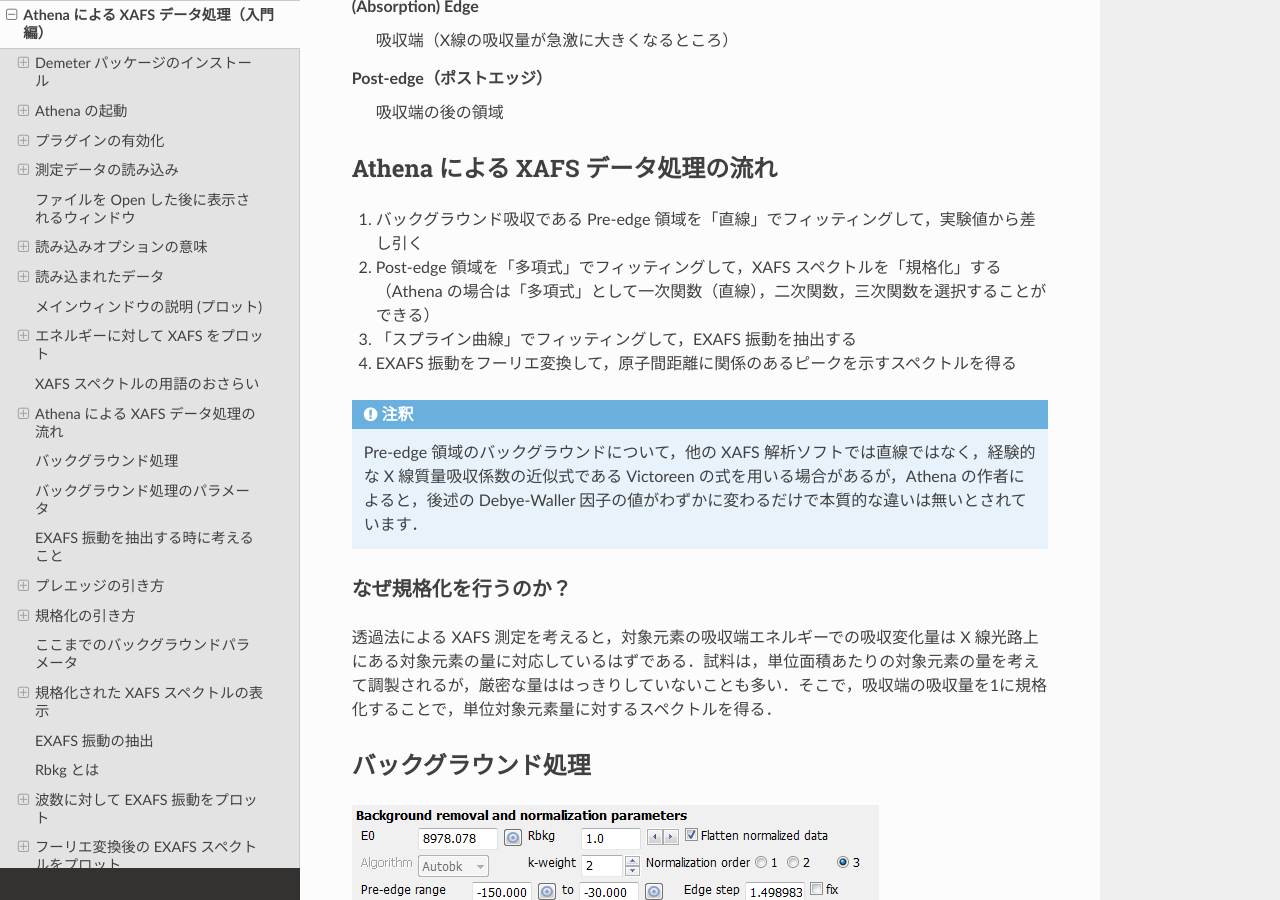
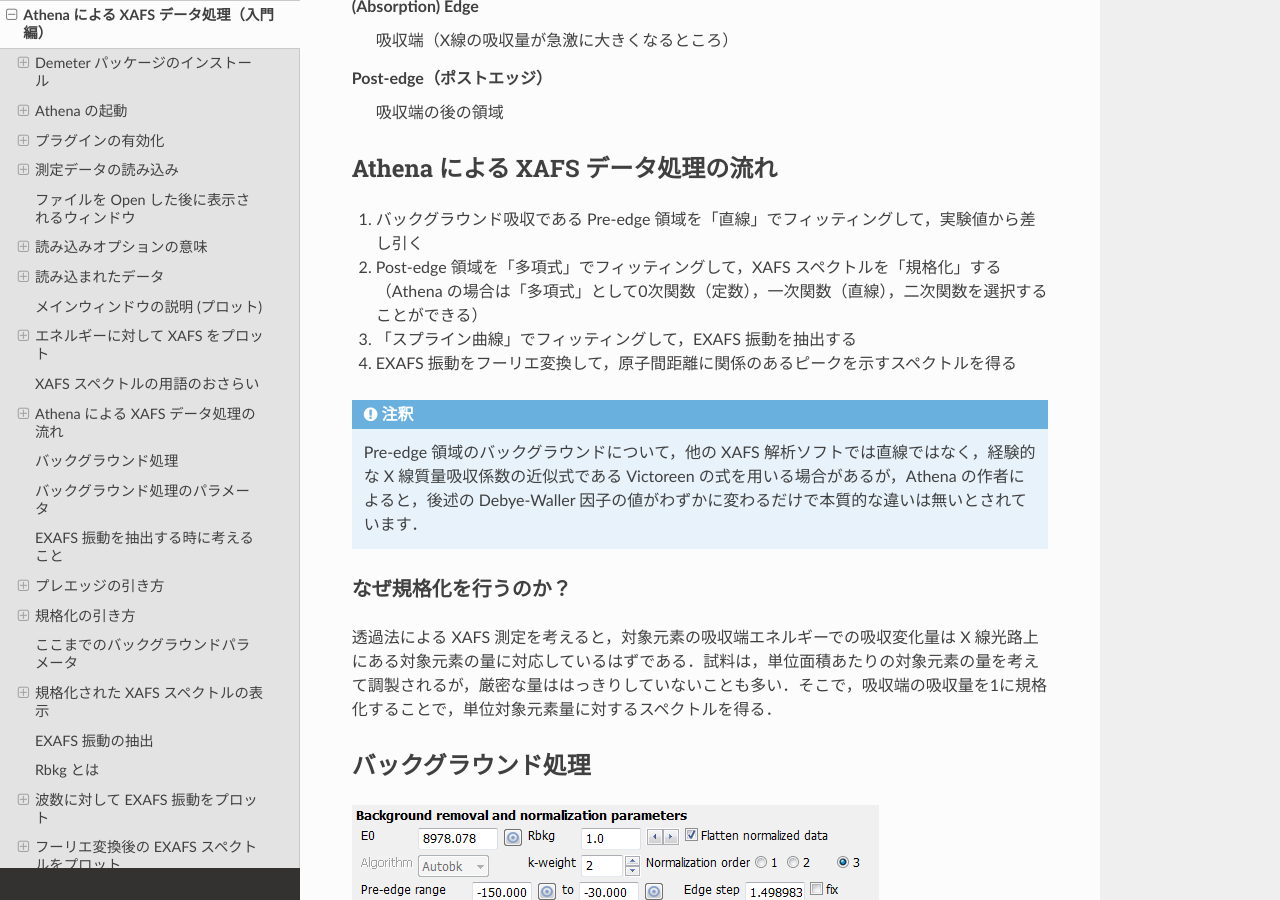
Before and after one commit to roentgenium/DemeterTutorialJa, a Sphinx documentation site: the page built from source/athena.rst, in a window 1280 px wide and 900 px high, scrolled down 8705 px. Built offline with Sphinx 7.4.7 and the Read the Docs theme 2.0.0, drawn with Linux system fonts in a browser that asks for light colours.

Commit message:
Update suggested by Wakisaka

```diff
--- a/source/athena.rst
+++ b/source/athena.rst
@@ -178,7 +178,7 @@
 -----------------------------------
 
 1. バックグラウンド吸収である Pre-edge 領域を「直線」でフィッティングして，実験値から差し引く
-2. Post-edge 領域を「多項式」でフィッティングして，XAFS スペクトルを「規格化」する（Athena の場合は「多項式」として一次関数（直線），二次関数，三次関数を選択することができる）
+2. Post-edge 領域を「多項式」でフィッティングして，XAFS スペクトルを「規格化」する（Athena の場合は「多項式」として0次関数（定数），一次関数（直線），二次関数を選択することができる）
 3. 「スプライン曲線」でフィッティングして，EXAFS 振動を抽出する
 4. EXAFS 振動をフーリエ変換して，原子間距離に関係のあるピークを示すスペクトルを得る
 
```
Also changed, not shown: source/artemis.rst (+7 -3 lines).
